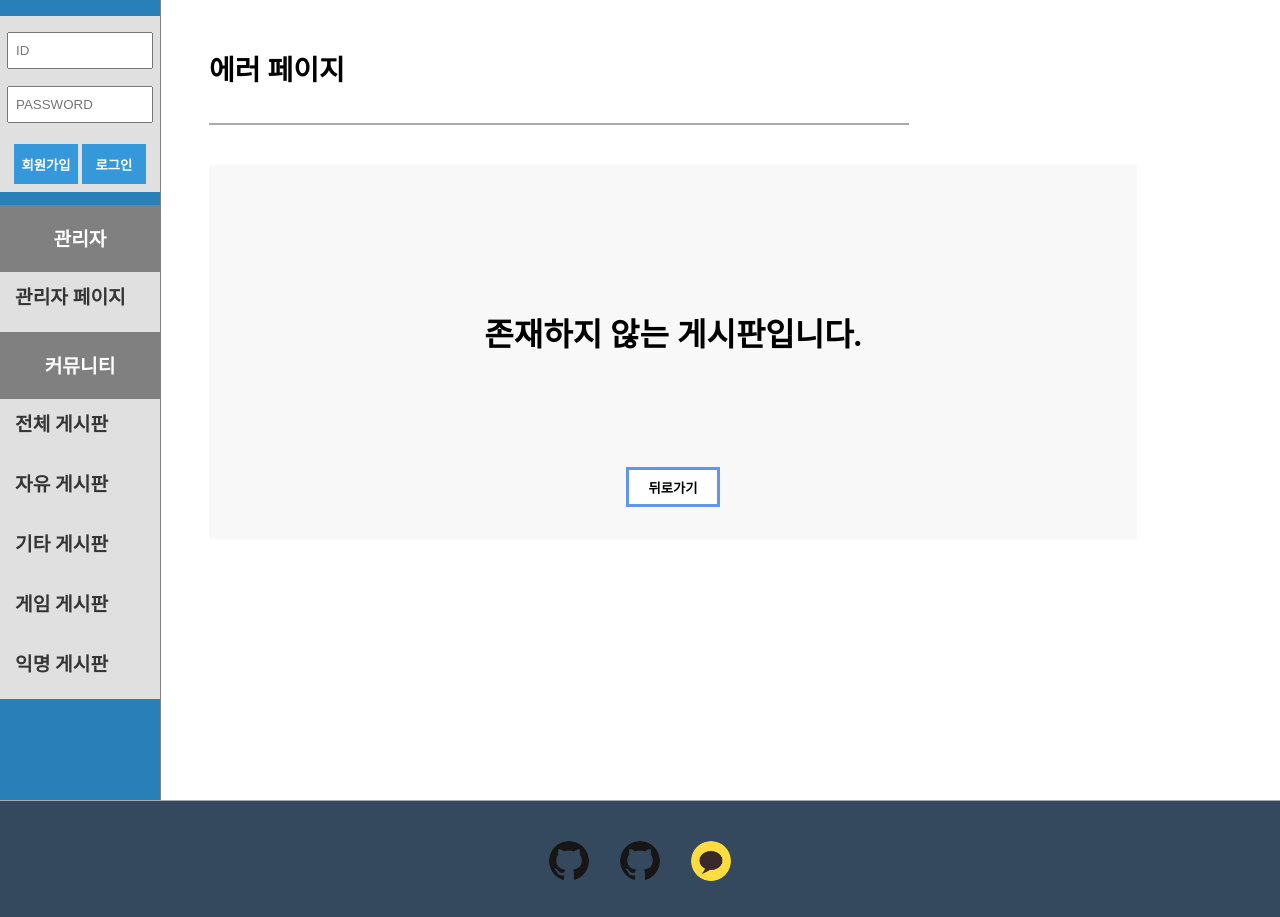
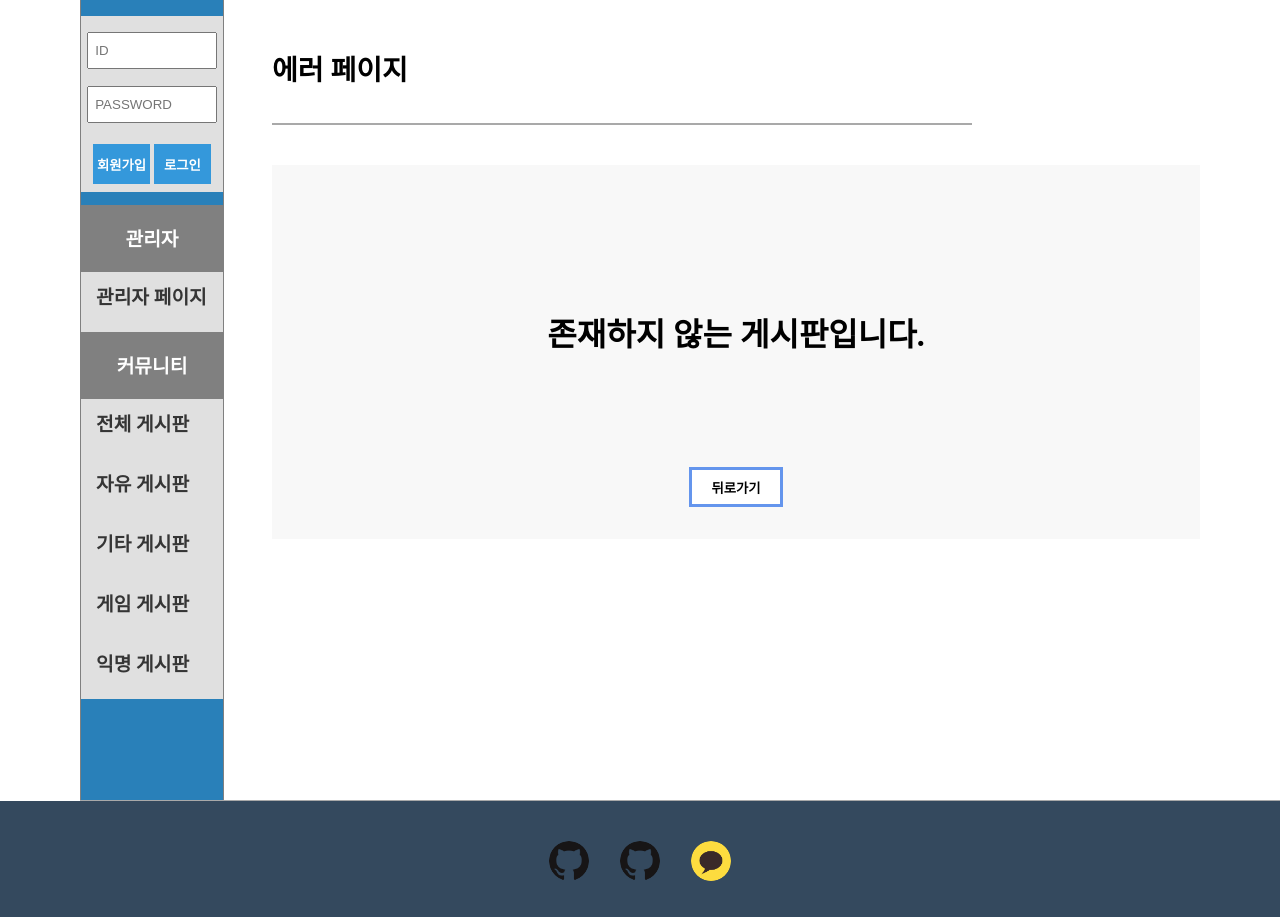
Before and after one commit to fpem123/flask_board, a Flask app: page /board/view in a window 1280 px wide. Shown: the part 112-1029 px from the top of the page. Run offline with Flask 2, Linux system fonts and the light colour scheme.

Commit message:
css update

```diff
--- a/static/css/all_page.css
+++ b/static/css/all_page.css
@@ -108,8 +108,10 @@ ul, li{
 .sidebar {
     background-color: #2980B9;
     max-width: 10em;
-    border-right: 0.01em grey solid;
+    border-right: thin grey solid;
+    border-left: thin grey solid;
     min-height: 50em;
+    margin-left: auto;
 }
 
     .member {
@@ -191,12 +193,19 @@ ul, li{
     color: #353535;
 }
 
+/* top */
+.top {
+    width: calc(100% - 10em);
+    margin: 0em auto;
+}
+
 /* 페이지 */
 .frame {
-    width: calc(80% - 10em);
-    padding: 3em 0em 0em 3em;
+    width: 100%;
+    padding: 3em;
     max-width: 62em;
     min-width: 60em;
+    margin-right: auto;
 }
 
 /* 페이지 전광판 */
--- a/templates/admin_page.html
+++ b/templates/admin_page.html
@@ -9,6 +9,7 @@
     <body>
         {% include 'frame_header.html' %}
 
+        <div class="top">
             <div class="wrapper">
                 {% include 'frame_sidebar.html' %}
                 <div class="frame">
@@ -30,6 +31,7 @@
                     </div>
                 </div>
             </div>
+        </div>
 
         {% include 'frame_foot.html' %}
     </body>
--- a/templates/article_delete.html
+++ b/templates/article_delete.html
@@ -9,6 +9,7 @@
     <body>
         {% include 'frame_header.html' %}
 
+        <div class="top">
             <div class="wrapper">
                 {% include 'frame_sidebar.html' %}
                 <div class="frame">
@@ -26,7 +27,7 @@
                     </div>
                 </div>
             </div>
-
+        </div>
         {% include 'frame_foot.html' %}
     </body>
 </html>
--- a/templates/article_page.html
+++ b/templates/article_page.html
@@ -10,6 +10,7 @@
     <body>
         {% include 'frame_header.html' %}
 
+        <div class="top">
             <div class="wrapper">
                     {% include 'frame_sidebar.html' %}
 
@@ -94,6 +95,7 @@
                     </div>
                 </div>
             </div>
+        </div>
 
         {% include 'frame_foot.html' %}
     </body>
--- a/templates/article_update.html
+++ b/templates/article_update.html
@@ -9,6 +9,7 @@
     <body>
         {% include 'frame_header.html' %}
 
+        <div class="top">
             <div class="wrapper">
                 {% include 'frame_sidebar.html' %}
                 <div class="frame">
@@ -46,6 +47,7 @@
                     </div>
                 </div>
             </div>
+        </div>
 
         {% include 'frame_foot.html' %}
     </body>
--- a/templates/article_write.html
+++ b/templates/article_write.html
@@ -9,6 +9,7 @@
     <body>
         {% include 'frame_header.html' %}
 
+        <div class="top">
             <div class="wrapper">
                 {% include 'frame_sidebar.html' %}
 
@@ -46,7 +47,7 @@
                     </div>
                 </div>
             </div>
-
+        </div>
         {% include 'frame_foot.html' %}
     </body>
 </html>
--- a/templates/board_page.html
+++ b/templates/board_page.html
@@ -8,6 +8,7 @@
     <body>
         {% include 'frame_header.html' %}
 
+        <div class="top">
             <div class="wrapper">
                 {% include 'frame_sidebar.html' %}
                 <div class="frame">
@@ -20,7 +21,7 @@
                     </div>
                 </div>
             </div>
-
+        </div>
         {% include 'frame_foot.html' %}
     </body>
 </html>
--- a/templates/error_page.html
+++ b/templates/error_page.html
@@ -8,6 +8,7 @@
     <body>
         {% include 'frame_header.html' %}
 
+        <div class="top">
             <div class="wrapper">
                 {% include 'frame_sidebar.html' %}
                 <div class="frame">
@@ -25,7 +26,7 @@
                     </div>
                 </div>
             </div>
-
+        </div>
         {% include 'frame_foot.html' %}
     </body>
 </html>
--- a/templates/main.html
+++ b/templates/main.html
@@ -8,6 +8,7 @@
     <body>
         {% include 'frame_header.html' %}
 
+        <div class="top">
             <div class="wrapper">
                 {% include 'frame_sidebar.html' %}
                 <div class="frame">
@@ -33,6 +34,7 @@
                     </div>
                 </div>
             </div>
+        </div>
 
         {% include 'frame_foot.html' %}
     </body>
--- a/templates/member_delete.html
+++ b/templates/member_delete.html
@@ -8,6 +8,7 @@
     <body>
         {% include 'frame_header.html' %}
 
+        <div class="top">
             <div class="wrapper">
                 {% include 'frame_sidebar.html' %}
                 <div class="frame">
@@ -58,7 +59,7 @@
                     </div>
                 </div>
             </div>
-
+        </div>
         {% include 'frame_foot.html' %}
     </body>
 </html>
--- a/templates/member_join.html
+++ b/templates/member_join.html
@@ -8,6 +8,7 @@
     <body>
         {% include 'frame_header.html' %}
 
+        <div class="top">
             <div class="wrapper">
                 {% include 'frame_sidebar.html' %}
                 <div class="frame">
@@ -63,6 +64,7 @@
                     </div>
                 </div>
             </div>
+        </div>
 
         {% include 'frame_foot.html' %}
     </body>
--- a/templates/member_update.html
+++ b/templates/member_update.html
@@ -8,6 +8,7 @@
     <body>
         {% include 'frame_header.html' %}
 
+        <div class="top">
             <div class="wrapper">
                 {% include 'frame_sidebar.html' %}
                 <div class="frame">
@@ -68,6 +69,7 @@
                     </div>
                 </div>
             </div>
+        </div>
 
         {% include 'frame_foot.html' %}
     </body>
```
Lines whose indentation alone changed are shown as unchanged.
